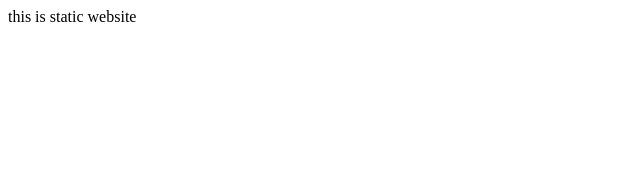
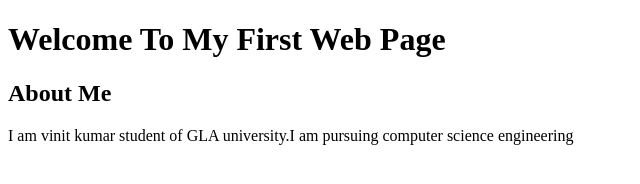
Before and after one commit to vinit-sys/fullstack-p1, a plain HTML site: page index.html in a window 1280 px wide. Shown: the whole page, without its empty margins (0-640 px from the left). Drawn offline with Linux system fonts and the light colour scheme.

Commit message:
second commit

```diff
--- a/index.html
+++ b/index.html
@@ -7,6 +7,8 @@
     <title>Document</title>
 </head>
 <body>
-    this is static website
+    <h1>Welcome To My First Web Page</h1>
+        <h2>About Me</h1>
+            <p>I am vinit kumar student of GLA university.I am pursuing computer science engineering</p>
 </body>
 </html>
```
